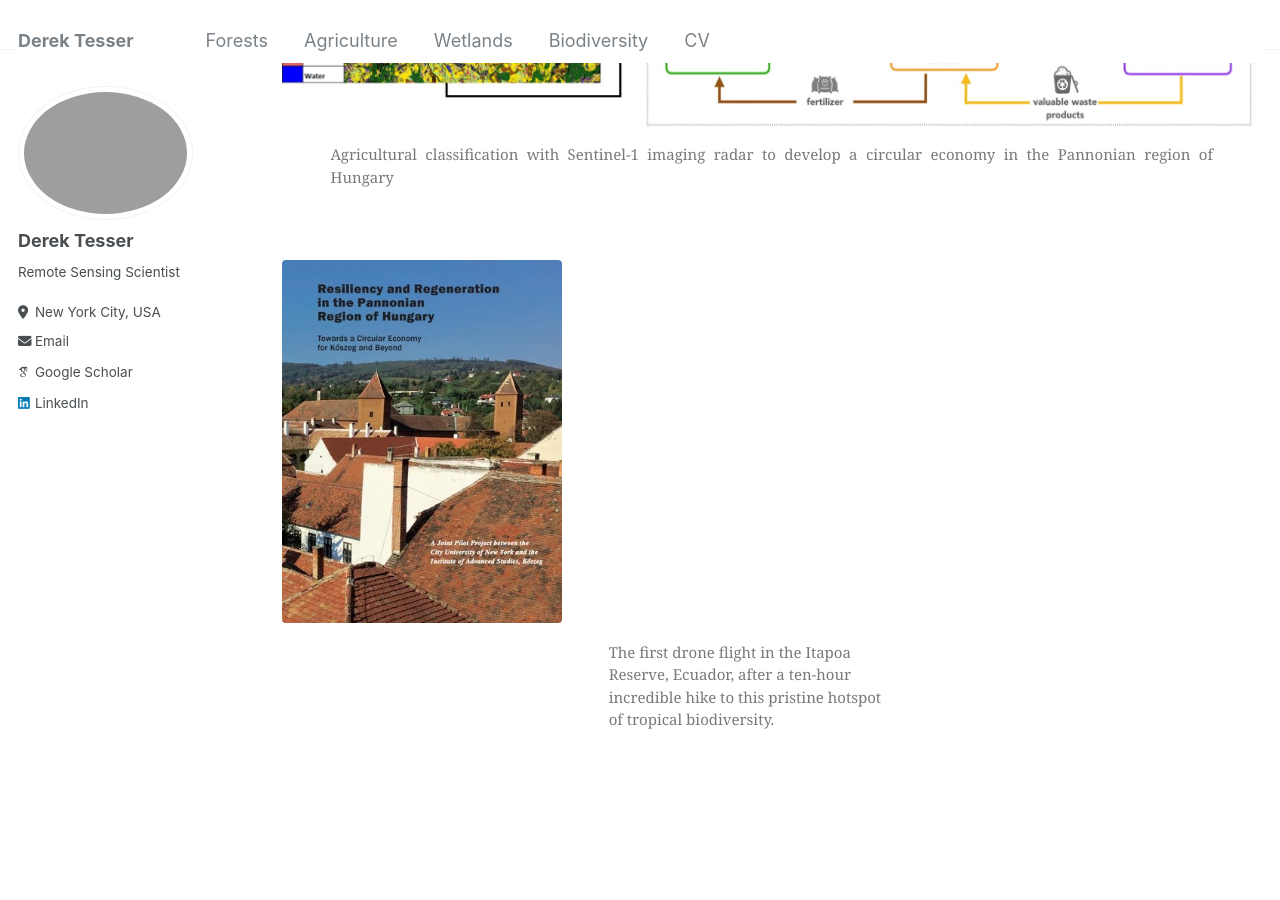
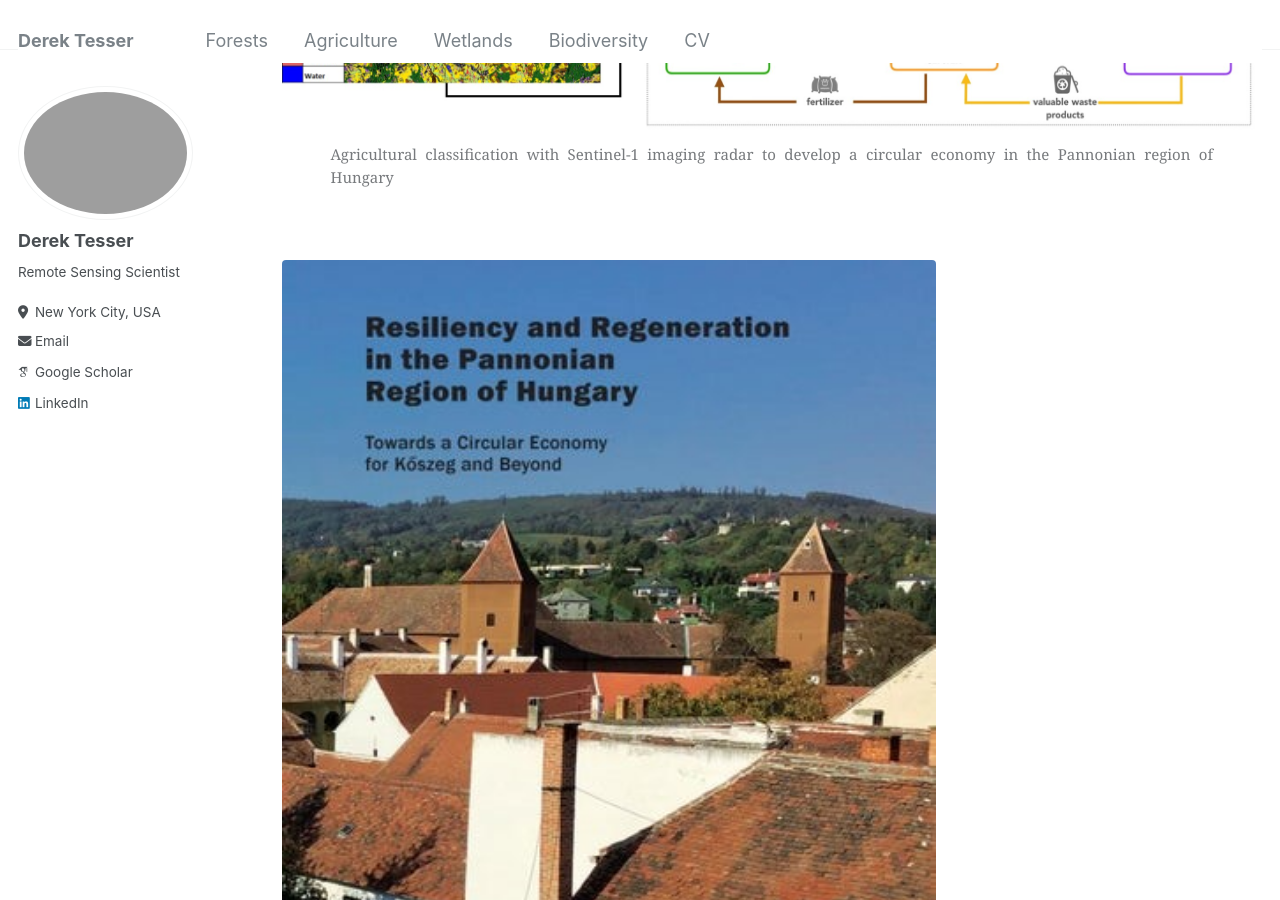
Before and after one commit to dstesser/dstesser.github.io, a Jekyll site: the page built from _pages/agriculture.md, in a window 1280 px wide and 900 px high, scrolled down 1382 px. Built offline with Jekyll 4.4.1, drawn with Linux system fonts in a browser that asks for light colours; some web fonts are replaced.

Commit message:
Update agriculture.md

```diff
--- a/_pages/agriculture.md
+++ b/_pages/agriculture.md
@@ -47,7 +47,7 @@ Update text here on what we did for agriclture inventories to reinvision circula
 
 <div>
     <figure style="display:inline-block;">
-        <img src="https://raw.githubusercontent.com/dstesser/dstesser.github.io/master/images/koszeg%20book.jpg" style="width: 30%;">
+        <img src="https://raw.githubusercontent.com/dstesser/dstesser.github.io/master/images/koszeg%20book.jpg" style="width: 70%;">
         <figcaption style="font-size: 15px; max-width: 30%; text-align:left; margin: 0 auto;">The first drone flight in the Itapoa Reserve, Ecuador, after a ten-hour incredible hike to this pristine hotspot of tropical biodiversity.</figcaption>
     </figure>
 </div>
```
